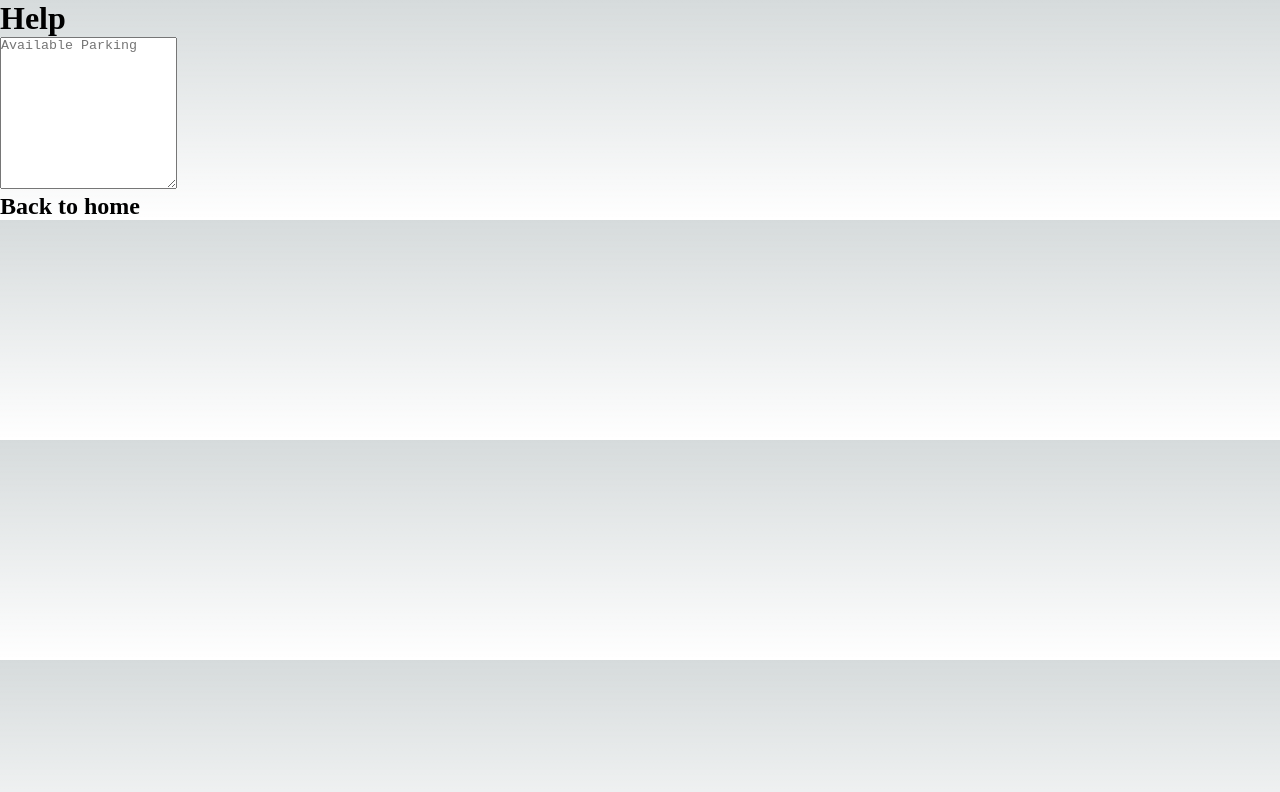
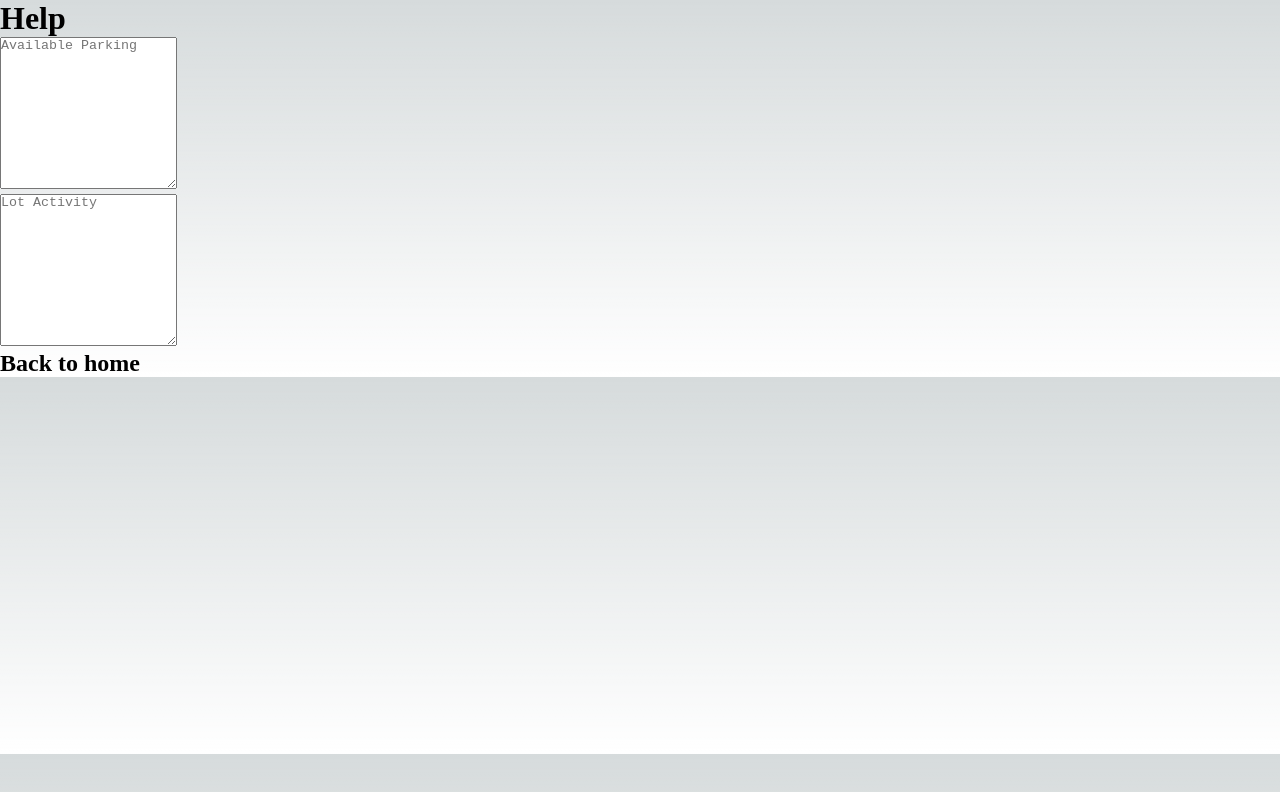
Before and after one commit to briannaosms/parking-occupancy-detection-system, a Next.js app in the folder NextJSWebserver/: page /help in a window 1280 px wide. Shown: the top 792 px of the page. Built offline with nearby package versions, Linux system fonts and the light colour scheme.

Commit message:
Added to help page

```diff
--- a/NextJSWebserver/pages/help.js
+++ b/NextJSWebserver/pages/help.js
@@ -4,7 +4,12 @@ export default function Lots() {
   return (
     <>
       <h1>Help</h1>
+      <h3>
       <textarea readOnly = {true} id="response" rows="10" cols="20" placeholder="Available Parking"></textarea>
+      </h3>
+      <h4>
+      <textarea readOnly = {true} id="response" rows="10" cols="20" placeholder="Lot Activity"></textarea>
+      </h4>
       <h2>
         <Link href="/">Back to home</Link>
       </h2>
```
